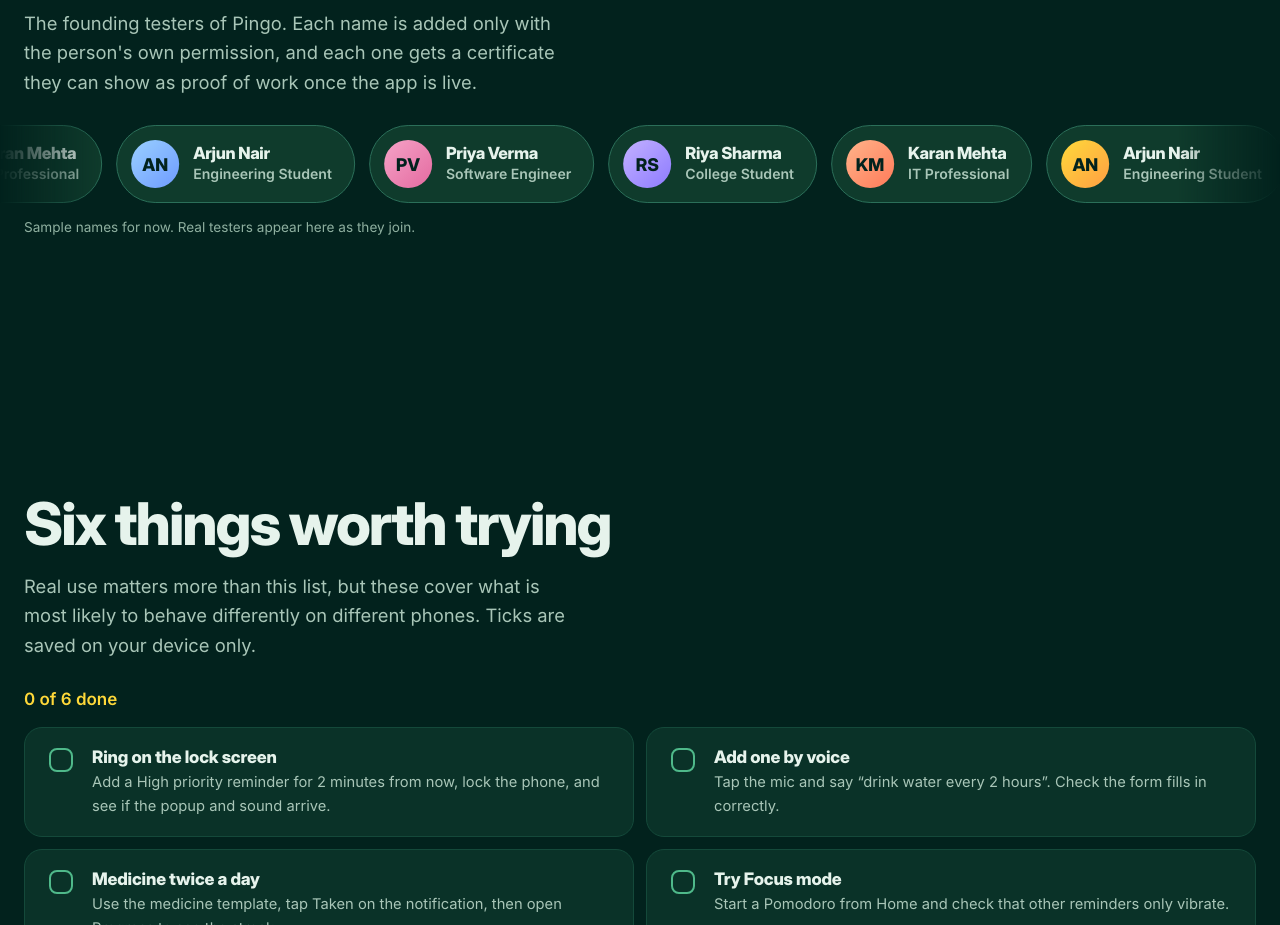
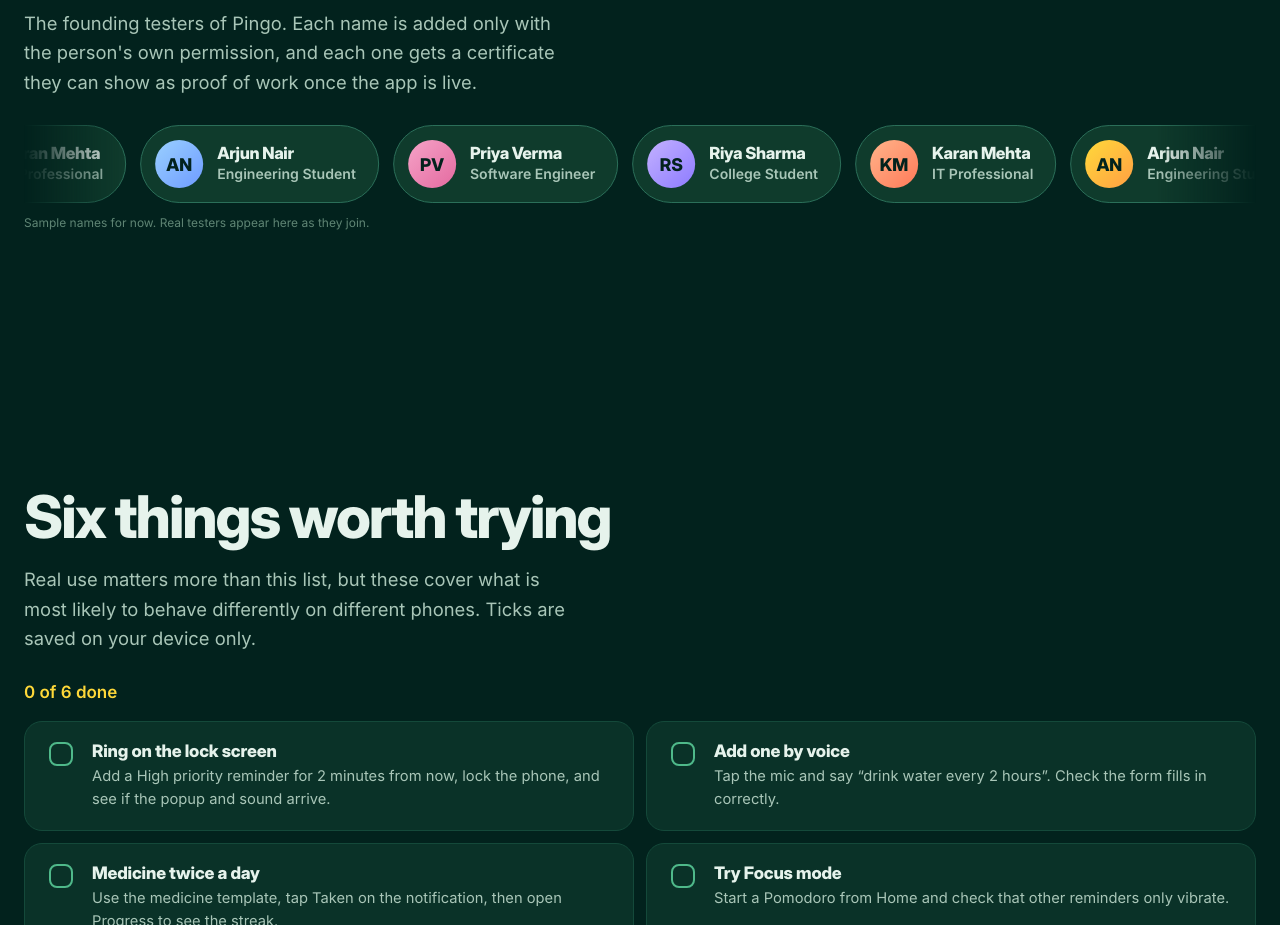
Before and after one commit to arunkaushikdev/pingo-site, a plain HTML site: page index.html in a window 1280 px wide. Shown: the part 9520-10445 px from the top of the page. Drawn offline with Linux system fonts and the light colour scheme.

Commit message:
Site: keep the wall strip inside the content width, quieter sample note
Co-Authored-By: Claude Sonnet 5.5 <noreply@anthropic.com>
Claude-Session: https://claude.ai/code/session_01V7WQWYZcGkZjhZmjFbTrpq

```diff
--- a/styles.css
+++ b/styles.css
@@ -502,7 +502,7 @@ footer { position: relative; overflow: hidden; background: #01140f; color: #a9c6
 .popup .sn { font-size: .66em; margin-top: 1em; }
 
 /* wall of thanks: moving strip */
-.wallstrip { display: grid; gap: 14px; margin: 28px calc(50% - 50vw) 0; width: 100vw; }
+.wallstrip { display: grid; gap: 14px; margin-top: 28px; }
 .marq { overflow: hidden; -webkit-mask-image: linear-gradient(90deg, transparent, #000 8%, #000 92%, transparent); mask-image: linear-gradient(90deg, transparent, #000 8%, #000 92%, transparent); }
 .track { display: flex; gap: 14px; width: max-content; animation: marq 40s linear infinite; }
 .marq.rev .track { animation-direction: reverse; animation-duration: 65s; }
@@ -512,6 +512,6 @@ footer { position: relative; overflow: hidden; background: #01140f; color: #a9c6
 .chip .av { width: 48px; height: 48px; color: #02221d; }
 .chip b { display: block; font: 800 1.05rem var(--display); letter-spacing: -.02em; color: #e6f3ec; white-space: nowrap; }
 .chip .role { white-space: nowrap; }
-.wallnote { color: #8fb0a0; font-size: .85rem; margin-top: 14px; }
+.wallnote { color: #5f8574; font-size: .75rem; margin-top: 10px; }
 @media (prefers-reduced-motion: reduce) { .track { animation: none; flex-wrap: wrap; width: auto; } .track .chip[aria-hidden] { display: none; } }
 #wall { overflow-x: clip; }
```
